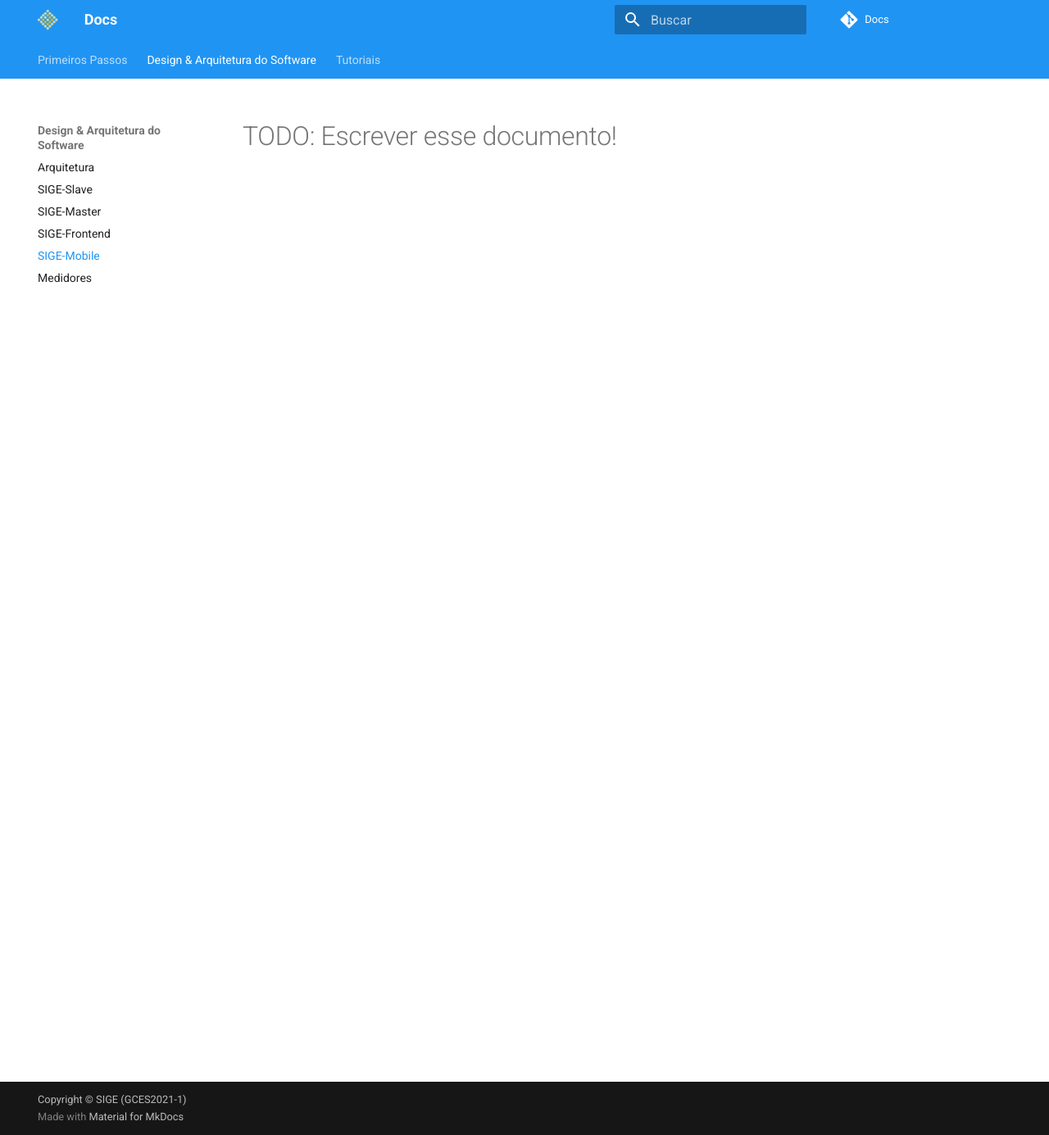
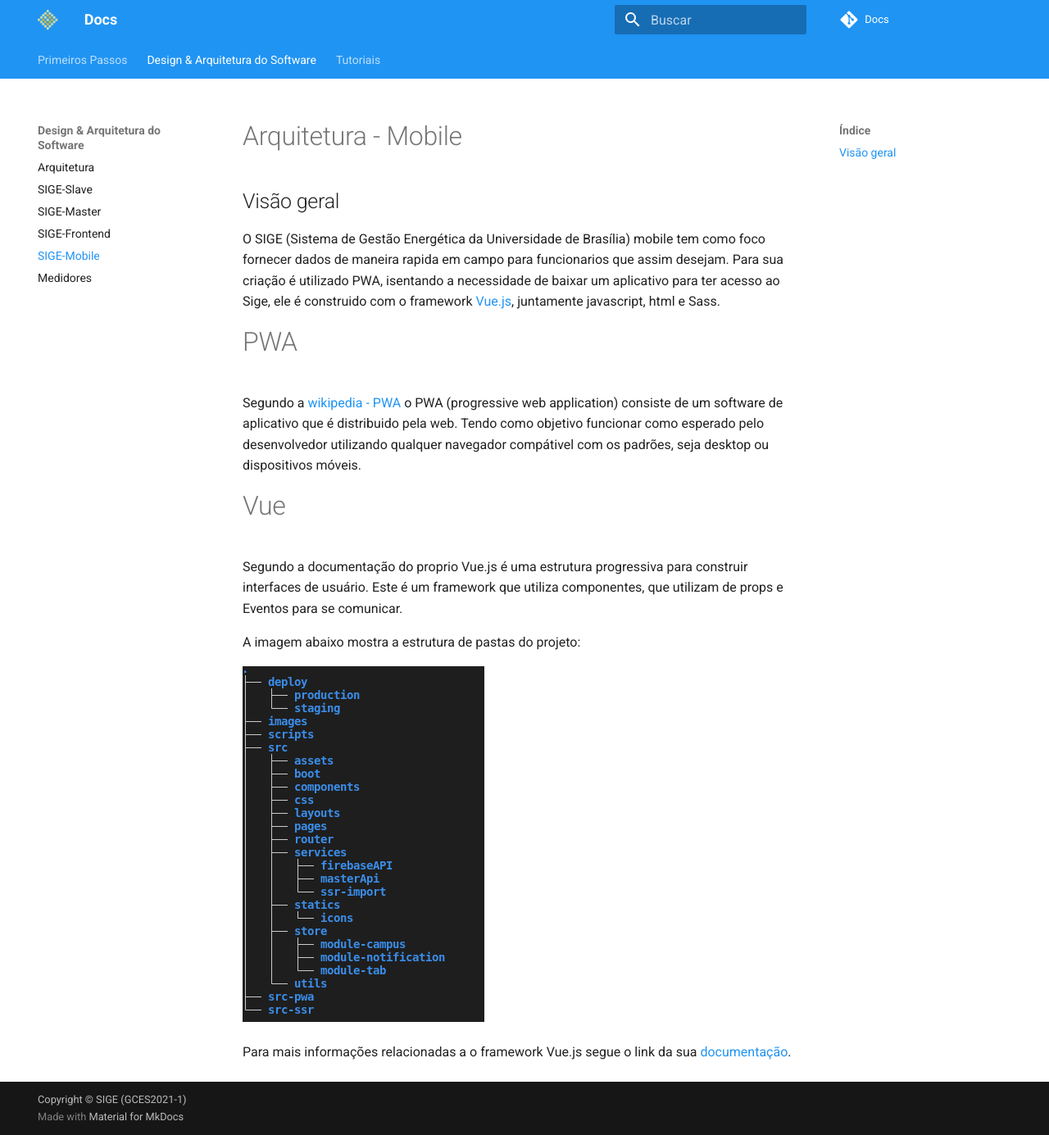
Before and after one commit to lappis-unb/docs, an MkDocs documentation site: the page built from docs/design-arquitetura/mobile.md, in a window 1280 px wide and 1385 px high. Shown: the whole window at 82% size. Built offline with MkDocs 1.6.1 and Material for MkDocs 9.7.7, drawn with Linux system fonts in a browser that asks for light colours; comment, search, counter and statistics services are not loaded.

Commit message:
Created documentation of the architecture document for mobile

```diff
--- a/docs/design-arquitetura/mobile.md
+++ b/docs/design-arquitetura/mobile.md
@@ -1 +1,20 @@
-# TODO: Escrever esse documento!
+# Arquitetura - Mobile
+
+## Visão geral
+
+O SIGE (Sistema de Gestão Energética da Universidade de Brasília) mobile tem como foco fornecer dados de maneira rapida em campo para funcionarios que assim desejam. Para sua criação é utilizado PWA, isentando a necessidade de baixar um aplicativo para ter acesso ao Sige, ele é construido com o framework [Vue.js](https://vuejs.org/v2/guide/), juntamente javascript, html e Sass.
+
+
+# PWA
+
+Segundo a [wikipedia - PWA](https://en.m.wikipedia.org/wiki/Progressive_web_application) o PWA (progressive web application) consiste de um software de aplicativo que é distribuido pela web. Tendo como objetivo funcionar como esperado pelo desenvolvedor utilizando qualquer navegador compátivel com os padrões, seja desktop ou dispositivos móveis.
+
+# Vue
+
+Segundo a documentação do proprio Vue.js é uma estrutura progressiva para construir interfaces de usuário. Este é um framework que utiliza componentes, que utilizam de props e Eventos para se comunicar.
+
+A imagem abaixo mostra a estrutura de pastas do projeto:
+
+![Tree Mobile](./images/tree_mobile.png)
+
+Para mais informações relacionadas a o framework Vue.js segue o link da sua [documentação](https://vuejs.org/v2/guide/).
```
Also changed, not shown: docs/design-arquitetura/images/tree_mobile.png (added).
